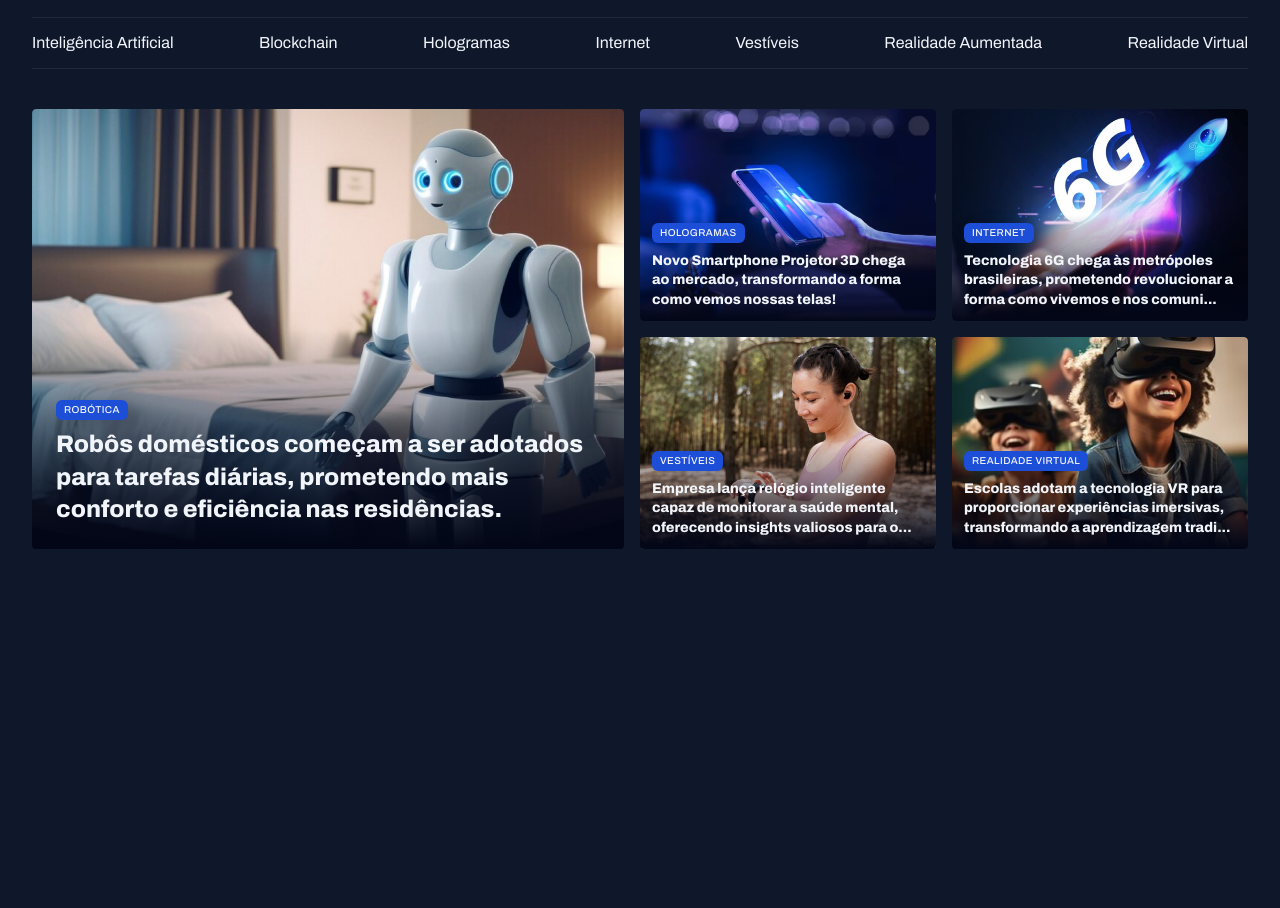
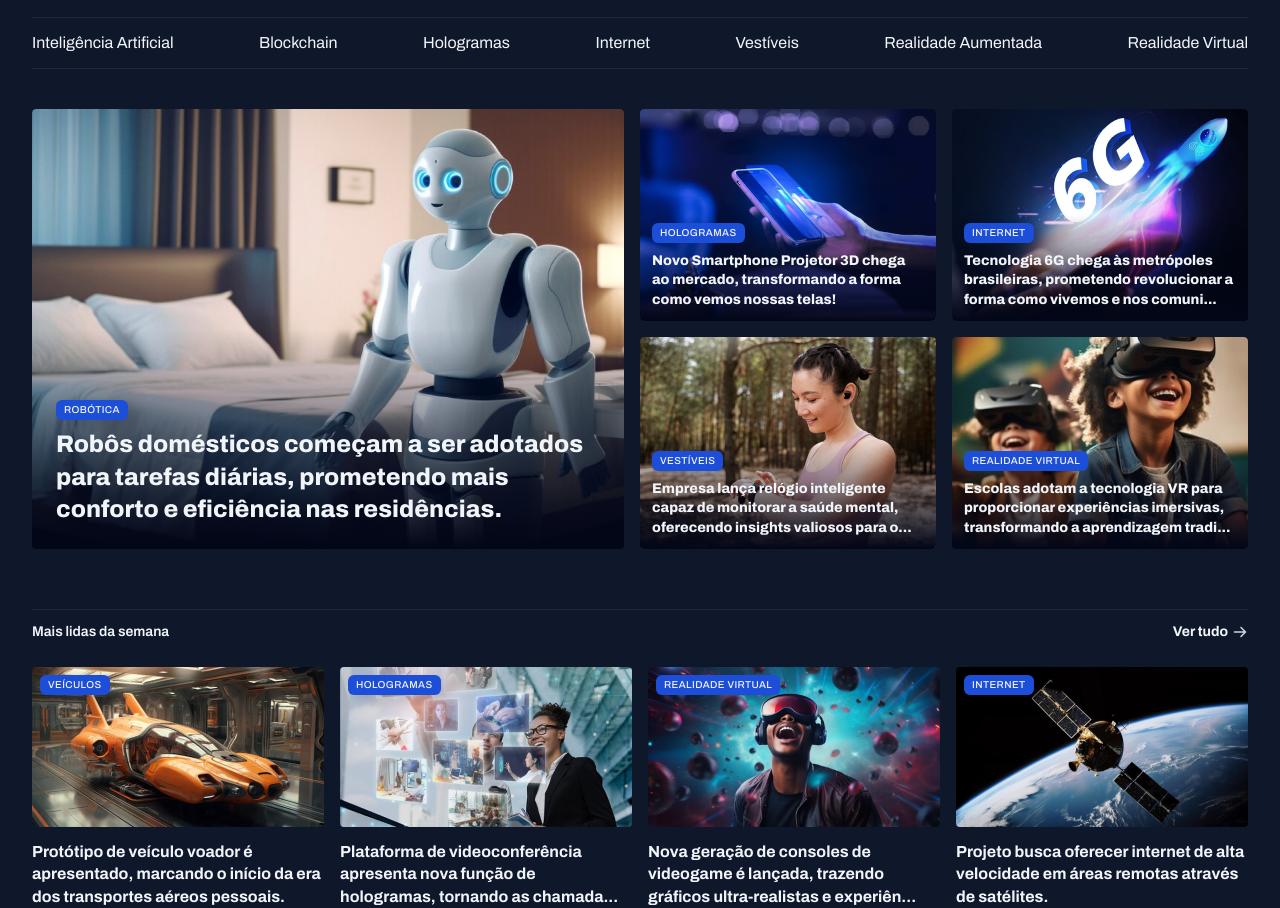
Before and after one commit to FernandaCAmaral/portal-de-noticias, a plain HTML site: page index.html in a window 1280 px wide. Shown: the part 55-963 px from the top of the page. Before the commit the page ends 800 px from the top, so only its background shows below. Drawn offline with Linux system fonts and the light colour scheme.

Commit message:
feito a seção das mais lidas da semana

```diff
--- a/index.html
+++ b/index.html
@@ -80,6 +80,42 @@
 
             </div>
         </section>
+
+        <section id="weekly">
+            <header class="grid grid-flow-col">
+                <h3>Mais lidas da semana</h3>
+                <a href="#" class="grid grid-flow-col">
+                    <strong>Ver tudo</strong>
+                    <span></span>
+                </a>
+            </header>
+
+            <div class="grid gap-16">
+                <figure>
+                    <span class="content-tag">veículos</span>
+                    <img src="assets/images/Image 06.png" alt="Protótipo de veículo voador é apresentado, marcando o início da era dos transportes aéreos pessoais.">
+                    <p>Protótipo de veículo voador é apresentado, marcando o início da era dos transportes aéreos pessoais.</p>
+                </figure>
+
+                <figure>
+                    <span class="content-tag">hologramas</span>
+                    <img src="assets/images/Image 07.png" alt="Plataforma de videoconferência apresenta nova função de hologramas, tornando as chamadas virtuais mais realistas e envolventes.">
+                    <p>Plataforma de videoconferência apresenta nova função de hologramas, tornando as chamada...</p>
+                </figure>
+
+                <figure>
+                    <span class="content-tag">realidade virtual</span>
+                    <img src="assets/images/Image 08.png" alt="Nova geração de consoles de videogame é lançada, trazendo gráficos ultra-realistas e experiências de jogo totalmente envolventes.">
+                    <p>Nova geração de consoles de videogame é lançada, trazendo gráficos ultra-realistas e experiên...</p>
+                </figure>
+
+                <figure>
+                    <span class="content-tag">internet</span>
+                    <img src="assets/images/Image 09.png" alt="Projeto busca oferecer internet de alta velocidade em áreas remotas através de satélites.">
+                    <p>Projeto busca oferecer internet de alta velocidade em áreas remotas através de satélites.</p>
+                </figure>
+            </div>
+        </section>
     </main>
 
 </body>
--- a/styles/global.css
+++ b/styles/global.css
@@ -52,6 +52,7 @@ img {
 
 main {
     margin-top: 40px;
+    gap: 60px;
 }
 
 .content-tag{
--- a/styles/sections.css
+++ b/styles/sections.css
@@ -1,8 +1,55 @@
+section header {
+    border-top: solid 1px var(--stroke-color);
+    padding-block: 12px 24px;
+    font: var(--text-span);
+
+    a {
+        justify-self: end;
+        align-items: center;
+        gap: 4px;
+
+        span{
+            background-image: url(../assets/icons/ArrowRight.svg);
+            width: 16px;
+            height: 16px;
+        }
+
+        &:hover span{
+            background-image: url(../assets/icons/ArrowRightHover.svg);
+        }
+    }
+}
+
 #featured {
     img{
         height: 100%;
         object-fit: cover;
         border-radius: 4px;
+    }
+}
+
+#weekly {
+    &>div {
+        grid-template-columns: repeat(4, 292px);
+    }
+
+    figure {
+        position: relative;
+
+        .content-tag {
+            position: absolute;
+            top: 8px;
+            left: 8px;
+        }
+
+        p {
+            margin-top: 8px;
+            font-weight: 700;
+        }
+
+        img {
+            border-radius: 4px;
+        }
     }
 }
 
```
